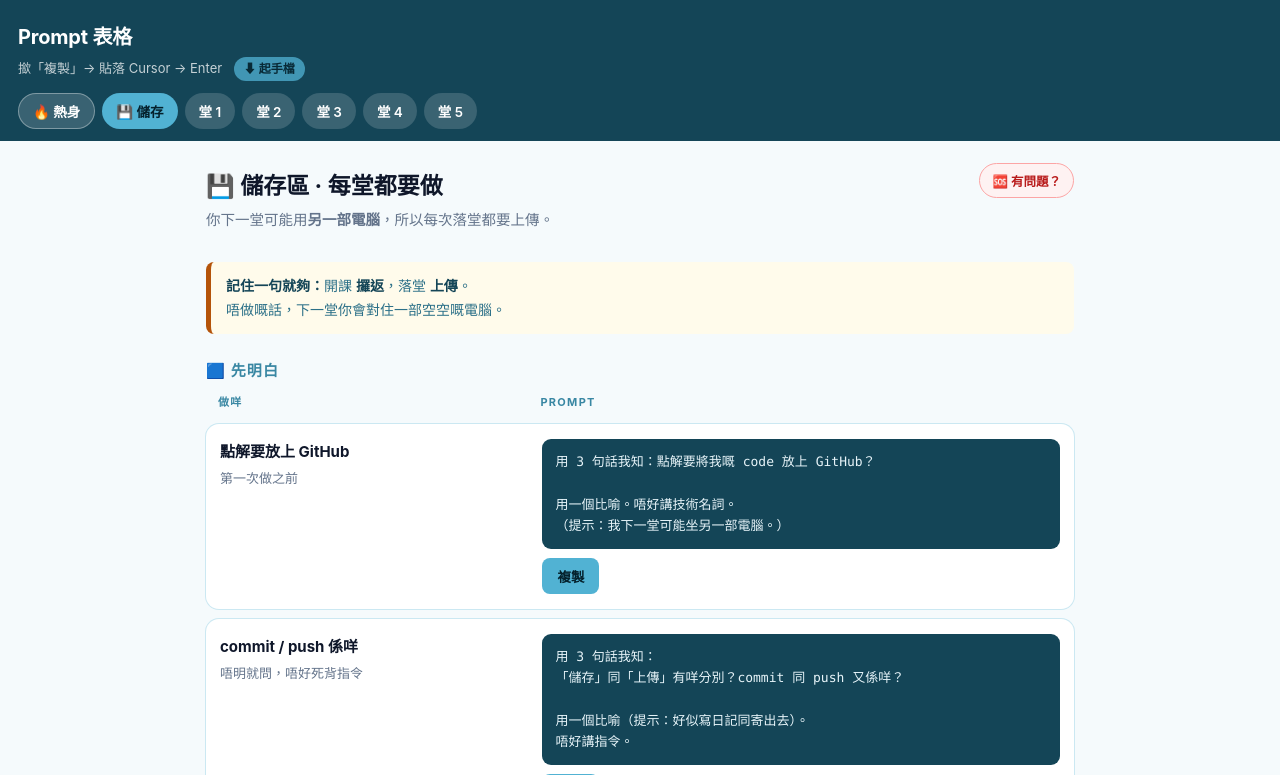
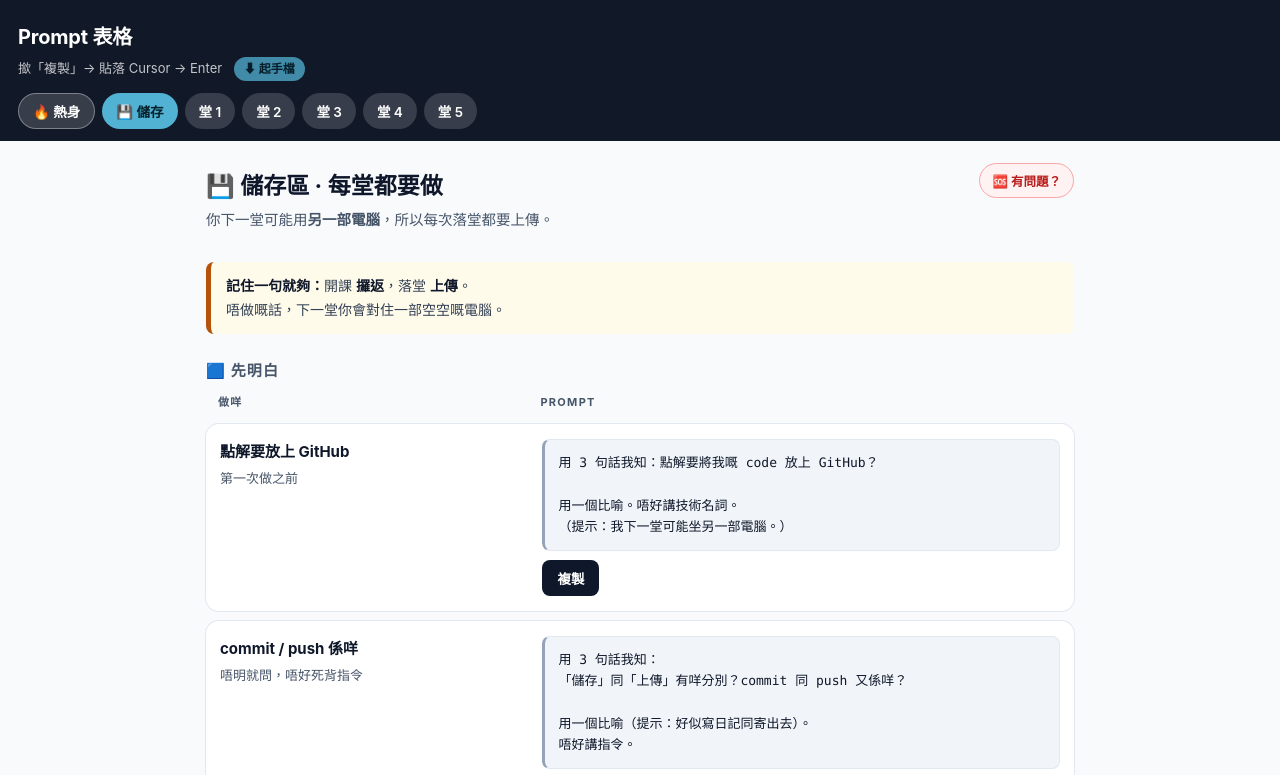
Before and after one commit to kelvin0611/ai-platform-prompts, a plain HTML site: page index.html in a window 1280 px wide. Both pictures are taken after a click on the button "💾 儲存". Shown: the top 775 px of the page. Drawn offline with Linux system fonts and the light colour scheme.

Commit message:
style: neutralise prompt blocks for readability

```diff
--- a/index.html
+++ b/index.html
@@ -9,17 +9,17 @@
   --b50:#F5FAFC; --b100:#E7F4F9; --b200:#CBE8F2; --b300:#A5D7E8;
   --b400:#77C3DD; --b500:#51B2D3; --b600:#459DBB; --b700:#3987A3;
   --b800:#2C7088; --b900:#1F586C; --b950:#144557;
-  --ink:#0f172a; --muted:#64748b; --line:#CBE8F2;
+  --ink:#0f172a; --muted:#475569; --line:#E2E8F0;
   --warn:#B45309; --warn-bg:#FFFBEB;
 }
 *{box-sizing:border-box}
 body{
-  margin:0; background:var(--b50); color:var(--ink);
+  margin:0; background:#F8FAFC; color:var(--ink);
   font-family:-apple-system,BlinkMacSystemFont,"PingFang HK","Noto Sans TC",sans-serif;
   font-size:16px; line-height:1.7; -webkit-text-size-adjust:100%;
 }
 header{
-  background:var(--b950); color:#fff; padding:20px 18px 0;
+  background:#111827; color:#fff; padding:20px 18px 0;
   position:sticky; top:0; z-index:10;
 }
 header h1{margin:0; font-size:20px; letter-spacing:-.2px}
@@ -66,7 +66,8 @@
 .erritem:last-child{margin-bottom:0}
 .erritem .et{font-size:14.5px; font-weight:700; margin-bottom:6px}
 .erritem .ep{
-  background:var(--b950); color:var(--b100); border-radius:9px;
+  background:#fff; color:#0F172A; border:1px solid #E2E8F0;
+  border-left:3px solid #94A3B8; border-radius:8px;
   padding:12px 13px; font-family:ui-monospace,SFMono-Regular,Menlo,monospace;
   font-size:12.5px; line-height:1.6; white-space:pre-wrap; word-break:break-word;
   margin:0;
@@ -76,7 +77,7 @@
 table{width:100%; border-collapse:separate; border-spacing:0 10px}
 thead th{
   text-align:left; font-size:11px; letter-spacing:1.3px; text-transform:uppercase;
-  color:var(--b700); font-weight:700; padding:0 12px 2px;
+  color:#475569; font-weight:700; padding:0 12px 2px;
 }
 tbody tr{background:#fff; box-shadow:0 0 0 1px var(--line); border-radius:13px}
 tbody td{padding:15px 14px; vertical-align:top; border-top:1px solid var(--line)}
@@ -85,22 +86,24 @@
 .fname{font-weight:700; font-size:15px}
 .fdesc{font-size:13px; color:var(--muted); margin-top:3px}
 .prompt{
-  background:var(--b950); color:var(--b100); border-radius:9px;
+  background:#F1F5F9; color:#0F172A; border:1px solid #E2E8F0;
+  border-left:3px solid #94A3B8; border-radius:8px;
   padding:12px 13px; font-family:ui-monospace,SFMono-Regular,Menlo,monospace;
   font-size:13px; line-height:1.65; white-space:pre-wrap; word-break:break-word;
   margin:0;
 }
 .copy{
-  border:0; background:var(--b500); color:#04212c; font-family:inherit;
+  border:0; background:#0F172A; color:#fff; font-family:inherit;
   font-weight:700; font-size:13.5px; padding:8px 15px; border-radius:8px;
   cursor:pointer; margin-top:9px;
 }
 .copy.done{background:#059669; color:#fff}
 .why{
-  font-size:12.5px; color:var(--b800); background:var(--b100);
-  border-radius:8px; padding:8px 10px; margin-top:9px;
+  font-size:12.5px; color:#334155; background:#F1F5F9;
+  border-left:3px solid #94A3B8; border-radius:8px;
+  padding:8px 10px; margin-top:9px;
 }
-.why b{color:var(--b950)}
+.why b{color:#0F172A}
 .win{
   display:inline-block; font-size:11px; font-weight:700; padding:1px 7px;
   border-radius:5px; background:#E0E7FF; color:#3730A3; margin-right:5px;
@@ -114,7 +117,7 @@
   tbody td:first-child{border-radius:0}
   tbody td::before{
     content:attr(data-l); display:block; font-size:10.5px; letter-spacing:1.2px;
-    text-transform:uppercase; color:var(--b700); font-weight:700; margin-bottom:5px;
+    text-transform:uppercase; color:#475569; font-weight:700; margin-bottom:5px;
   }
   .prompt{font-size:12.5px}
   .sechead{flex-direction:column; gap:6px}
@@ -258,7 +261,7 @@
     唔做嘅話，下一堂你會對住一部空空嘅電腦。
   </div>
 
-  <h3 style="font-size:15px;color:var(--b700);letter-spacing:1.2px;margin:24px 0 0">🟦 先明白</h3>
+  <h3 style="font-size:15px;color:#475569;letter-spacing:1.2px;margin:24px 0 0">🟦 先明白</h3>
   <table>
     <thead><tr><th style="width:26%">做咩</th><th style="width:44%">Prompt</th></tr></thead>
     <tbody>
@@ -288,7 +291,7 @@
     </tbody>
   </table>
 
-  <h3 style="font-size:15px;color:var(--b700);letter-spacing:1.2px;margin:26px 0 0">🟨 第一次（只做一次）</h3>
+  <h3 style="font-size:15px;color:#475569;letter-spacing:1.2px;margin:26px 0 0">🟨 第一次（只做一次）</h3>
   <table>
     <thead><tr><th style="width:26%">做咩</th><th style="width:44%">Prompt</th></tr></thead>
     <tbody>
@@ -361,7 +364,7 @@
     </tbody>
   </table>
 
-  <h3 style="font-size:15px;color:var(--b700);letter-spacing:1.2px;margin:26px 0 0">🟩 每一堂（開課 ＋ 落堂）</h3>
+  <h3 style="font-size:15px;color:#475569;letter-spacing:1.2px;margin:26px 0 0">🟩 每一堂（開課 ＋ 落堂）</h3>
   <table>
     <thead><tr><th style="width:26%">做咩</th><th style="width:44%">Prompt</th></tr></thead>
     <tbody>
@@ -412,7 +415,7 @@
     </tbody>
   </table>
 
-  <h3 style="font-size:15px;color:var(--b700);letter-spacing:1.2px;margin:26px 0 0">📋 指令速查（導師／想自己打嘅人）</h3>
+  <h3 style="font-size:15px;color:#475569;letter-spacing:1.2px;margin:26px 0 0">📋 指令速查（導師／想自己打嘅人）</h3>
   <div class="box" style="background:#fff;border:1px solid var(--line);border-radius:14px;padding:18px;margin-top:10px">
     <p style="font-size:13.5px;color:var(--muted);margin:0 0 12px">
       正常情況叫 AI 跑就得。呢啲係佢背後會用到嘅指令，睇一眼會明發生咩事。
@@ -435,7 +438,7 @@
 
 每次開課（同一部電腦）
   git pull</pre>
-    <p style="font-size:13px;color:var(--b900);margin:12px 0 0;background:var(--b100);padding:9px 11px;border-radius:8px">
+    <p style="font-size:13px;color:#0F172A;margin:12px 0 0;background:#F1F5F9;border-left:3px solid #94A3B8;padding:9px 11px;border-radius:8px">
       <b>三個名記住就夠：</b><br>
       <code>add</code> = 揀邊啲檔要儲存　·　<code>commit</code> = 打個記錄　·　<code>push</code> = 寄上 GitHub
     </p>
```
